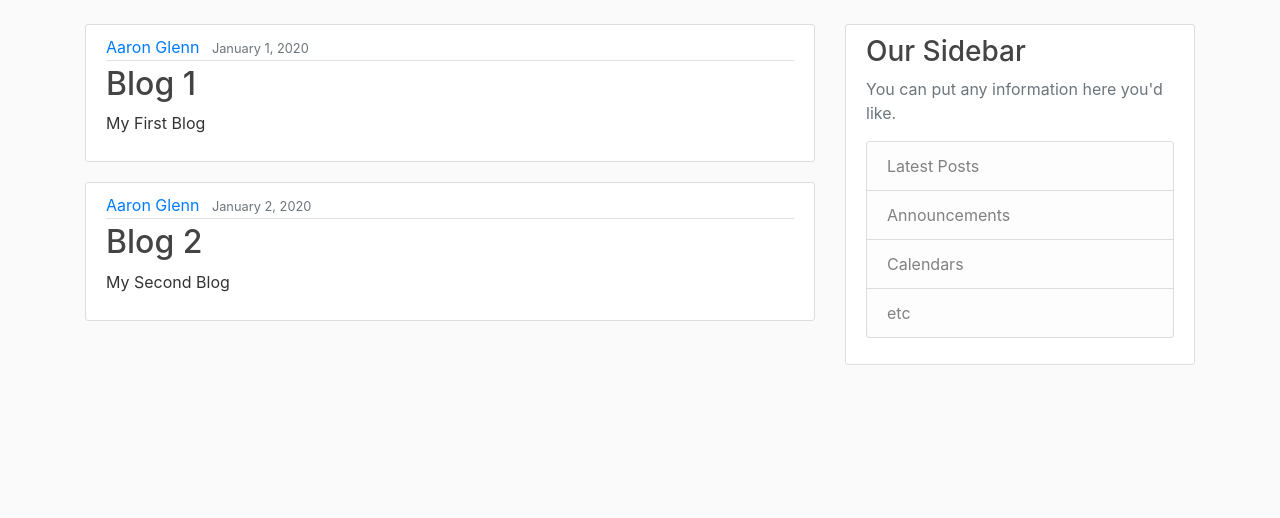
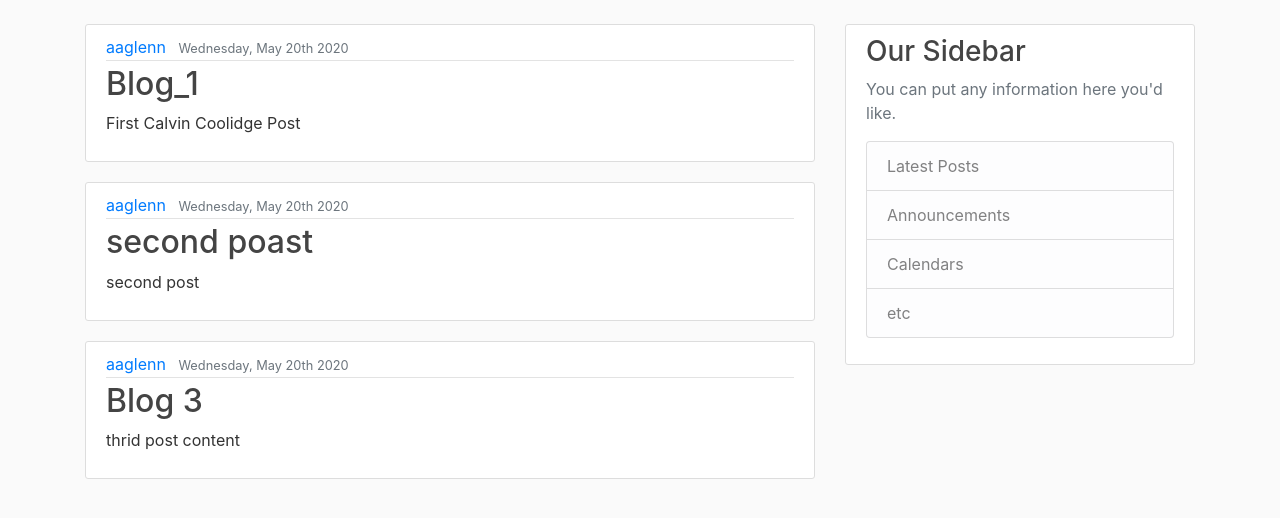
Before and after one commit to AaronEdwardGlenn/DJANGO.webapp.py, a Django app: page / in a window 1280 px wide. Shown: the part 56-574 px from the top of the page. Run offline with Django 3.2, Linux system fonts and the light colour scheme; data comes from the database, SQL or seed files in the repository; some libraries are stand-ins or nearby versions.

Commit message:
adjusting date format on posts

```diff
--- a/django_project/blog/templates/blog/home.html
+++ b/django_project/blog/templates/blog/home.html
@@ -5,7 +5,7 @@
     <div class="media-body">
         <div class="article-metadata">
             <a class="mr-2" href="#">{{ post.author }}</a>
-            <small class="text-muted">{{ post.date_posted }}</small>
+            <small class="text-muted">{{ post.date_posted|date:"l, F jS Y" }}</small>
         </div>
         <h2><a class="article-title" href="#">{{ post.title }}</a></h2>
         <p class="article-content">{{ post.content }}</p>
--- a/django_project/blog/views.py
+++ b/django_project/blog/views.py
@@ -1,25 +1,10 @@
 from django.shortcuts import render
-from django.http import HttpResponse
-
-posts = [
-    {
-        'author': 'Aaron Glenn',
-        'title': 'Blog 1',
-        'content': 'My First Blog',
-        'date_posted': 'January 1, 2020'
-    },
-    {
-        'author': 'Aaron Glenn',
-        'title': 'Blog 2',
-        'content': 'My Second Blog',
-        'date_posted': 'January 2, 2020'
-    }
-]
+from .models import Post
 
 
 def home(request):
     context = {
-        'posts': posts
+        'posts': Post.objects.all()
     }
     return render(request, 'blog/home.html', context)
 
```
